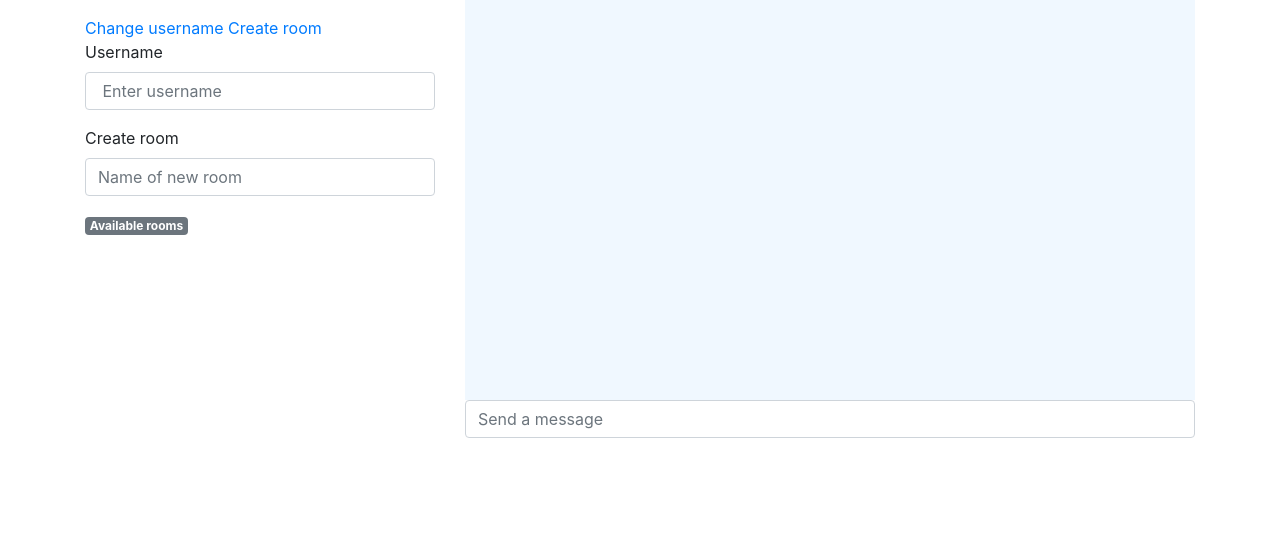
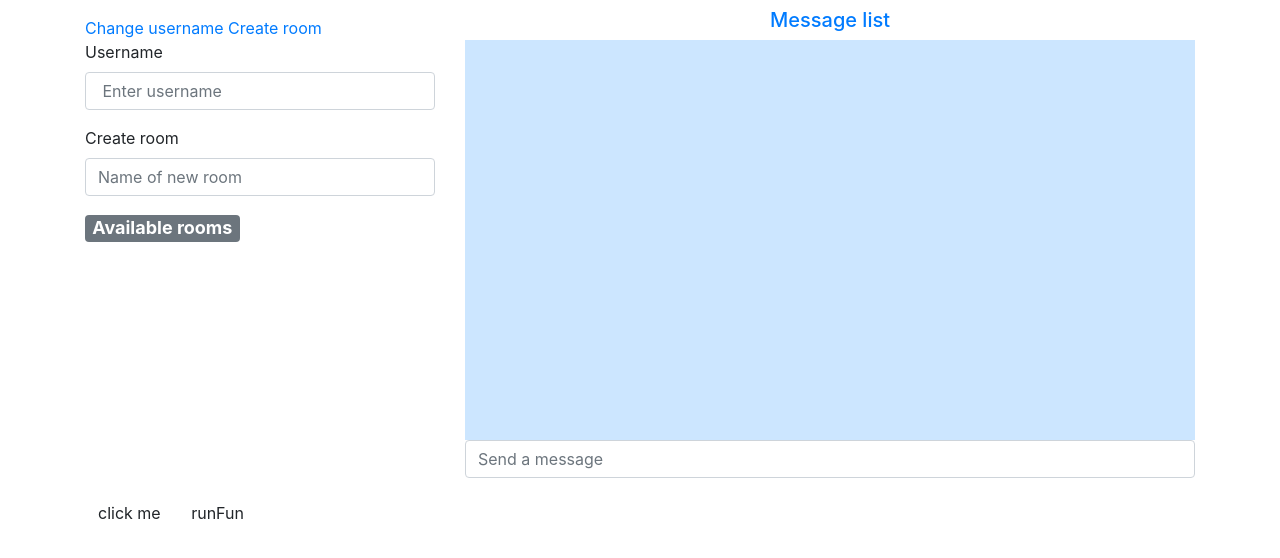
Before and after one commit to shepherdlewis000/flack-chat, a Flask app: page / in a window 1280 px wide. Shown: the top 558 px of the page. Run offline with Flask 2, Linux system fonts and the light colour scheme; some libraries are stand-ins or nearby versions.

Commit message:
Various UI changes mostly

```diff
--- a/app.py
+++ b/app.py
@@ -5,11 +5,15 @@ import json
 from flask import Flask, jsonify, render_template, request, session, url_for
 from flask_socketio import SocketIO, send, emit, join_room, leave_room
 
+# Automatically reload when template files change
+TEMPLATES_AUTO_RELOAD = True
+
 app = Flask(__name__)
-app.config["SECRET_KEY"] = os.getenv("SECRET_KEY")
+app.config["SECRET_KEY"] = os.getenv("SECRET_KEY");
 socketio = SocketIO(app)
 
-rooms = ["general", "second"]
+# rooms = ["general", "second"]
+rooms = ["general"]
 
 # Each group has a list of messages
 messageLists = []
--- a/static/index.js
+++ b/static/index.js
@@ -12,13 +12,14 @@ function createRoom(){
    document.getElementById('newRoom').value='';
    console.log("createRoom CALLED with room: " + room);
    if(!rooms.includes(room)){
-      console.log("unique room create");
       socket.emit("create room", room);
       rooms.push(room);
       console.log("rooms are now: " + rooms);
    }
    else{
-      console.log("Already have a room called that");
+      console.log("Sorry. Room name already in use :-(");
+      bootbox.alert("Can't create a room that already exists!");
+
    }
    return false;
 }
@@ -131,7 +132,6 @@ document.addEventListener('DOMContentLoaded', () => {
       for(let i=0; i<messages.length; i++){
          console.log("Entered loop with message: " + messages[i]);
          document.querySelector('#messages').innerHTML += '<p>' + messages[i] + '</p>';
-         // NOT PUTTING PARAGRAPH BREAKS
       }
       // as per jfiddle.net/KGfG2
       $('.box').scrollTop($('.box')[0].scrollHeight);
@@ -152,12 +152,14 @@ document.addEventListener('DOMContentLoaded', () => {
 
 });
 
-//});
-
 function setUsername(){
    hideUsernameForm();
+
+
 	console.log("setUsername CALLED");
-	localStorage.username = document.querySelector('#username').value;
+   localStorage.username = document.querySelector('#username').value;
+   bootbox.alert("Username successfully set to " + localStorage.username + ".");
+
    document.querySelector('#username').value = '';
 	socket.emit("set username", localStorage.username);
 
@@ -169,7 +171,7 @@ function setUsername(){
       localStorage.setItem('currentRoom', 'general');
       changeRooms("general");
 	}
-	document.querySelector('#welcome').innerHTML = "Welcome " + localStorage.username;
+	document.querySelector('#welcome').innerHTML = "<h4>Welcome " + localStorage.username + "</h4>";
 
 	/* set back to room general
 	localStorage.setItem('currentRoom', 'general');
--- a/static/styles.css
+++ b/static/styles.css
@@ -10,7 +10,7 @@
    height: 400px;
    display: block;
    overflow:scroll;
-   background-color: AliceBlue;
+   background-color: #cce6ff;
 }
 #changeUsername{
 
--- a/templates/index.html
+++ b/templates/index.html
@@ -1,18 +1,14 @@
 <!DOCTYPE html>
 <html>
+
 <head>
    <!-- TRY TO PREVENT CACHING PROBLEM OF FUNCTION NOT DEFINED UPON onsubmit -->
    <meta http-equiv="Cache-Control" content="no-cache, no-store, must-revalidate">
    <meta http-equiv="Pragma" content="no-cache">
    <meta http-equiv="Expires" content="0">
    <link rel="stylesheet" href="{{ url_for('static', filename='styles.css') }}">
-        	<script type="text/javascript" src="{{ url_for('static', filename='index.js') }}"></script>
-
-        	<script type="text/javascript" src="//cdnjs.cloudflare.com/ajax/libs/socket.io/1.3.6/socket.io.min.js"></script>
-			<link rel="stylesheet" href="https://stackpath.bootstrapcdn.com/bootstrap/4.3.1/css/bootstrap.min.css" integrity="sha384-ggOyR0iXCbMQv3Xipma34MD+dH/1fQ784/j6cY/iJTQUOhcWr7x9JvoRxT2MZw1T" crossorigin="anonymous">
-        	<script src="https://code.jquery.com/jquery-3.3.1.slim.min.js" integrity="sha384-q8i/X+965DzO0rT7abK41JStQIAqVgRVzpbzo5smXKp4YfRvH+8abtTE1Pi6jizo" crossorigin="anonymous"></script>
-			<script src="https://cdnjs.cloudflare.com/ajax/libs/popper.js/1.14.7/umd/popper.min.js" integrity="sha384-UO2eT0CpHqdSJQ6hJty5KVphtPhzWj9WO1clHTMGa3JDZwrnQq4sF86dIHNDz0W1" crossorigin="anonymous"></script>
-			<script src="https://stackpath.bootstrapcdn.com/bootstrap/4.3.1/js/bootstrap.min.js" integrity="sha384-JjSmVgyd0p3pXB1rRibZUAYoIIy6OrQ6VrjIEaFf/nJGzIxFDsf4x0xIM+B07jRM" crossorigin="anonymous"></script>
+   <link rel="stylesheet" href="https://stackpath.bootstrapcdn.com/bootstrap/4.3.1/css/bootstrap.min.css"
+      integrity="sha384-ggOyR0iXCbMQv3Xipma34MD+dH/1fQ784/j6cY/iJTQUOhcWr7x9JvoRxT2MZw1T" crossorigin="anonymous">
 
    <title>F-lack</title>
 </head>
@@ -21,7 +17,6 @@
    <div class="container">
       <div class="row">
          <div class="col-4">
-               <!-- <h4 id="welcome"></h4> -->
             <p id="welcome"></p>
             <a id="changeUsernameLink" onclick="showUsernameForm()" href="#">Change username</a>
             <a id="changeRoomLink" onclick="showRoomForm()" href="#">Create room</a>
@@ -32,7 +27,8 @@
                   <div class="form-group">
                      <!-- <a id="cancelNameForm" onclick="hideUsernameForm()" href="#">Cancel</a> -->
                      <label for="username" id="usernameLabel">Username</label>
-    			     <input type="text" class="form-control" id="username" aria-describedby="usernameHelp" placeholder=" Enter username">
+                     <input type="text" class="form-control" id="username" aria-describedby="usernameHelp"
+                        placeholder=" Enter username">
                      <!-- <small id="usernameHelp" class="form-text text-muted">Please enter a username.</small> -->
 
                   </div>
@@ -43,22 +39,27 @@
                <form id="newroomf" onsubmit="createRoom(newRoom); return false;">
                   <div class="form-group">
                      <label for="newRoom" id="newRoomLabel">Create room</label>
-                  <input type="text" class="form-control" id="newRoom" aria-describedby="newRoomHelp" placeholder="Name of new room">
+                     <input type="text" class="form-control" id="newRoom" aria-describedby="newRoomHelp"
+                        placeholder="Name of new room">
                      <!-- <small id="newRoomHelp" class="form-text text-muted">Enter name of room to create.</small> -->
                      <!-- <br><a id="cancelRoomForm" onclick="hideRoomForm()" href="#">Cancel</a> -->
                   </div>
                </form>
             </div>
 
-  			       <p><div id="current-room"></div></p>
-                <span class="badge badge-secondary">Available rooms</span>
-  			       <div id="roomButtons"></div>
+            <p>
+               <div id="current-room"></div>
+            </p>
+
+            <h4><span class="badge badge-secondary">Available rooms</span></h4>
+            <div id="roomButtons" class="mb-5"></div>
 
             <div id="joinMessage"></div>
          </div> <!-- end div class col-4 -->
 
          <div class="col-8">
-                <div class="box" id="messages">
+            <p class="h5 text-primary text-center mt-2">Message list</p>
+            <div class="box border-primary" id="messages">
             </div>
             <form id="messageForm" onsubmit="submitMessage(message); return false;">
                <div class="form-group">
@@ -67,4 +68,19 @@
             </form>
          </div> <!-- end div class col-8 -->
       </div>
+      <button class="btn" onclick="bootbox.alert('Hello')">click me</button><!--works! -->
+      <button class="btn" onclick="runFun()">runFun</button>
+
+      <script type="text/javascript" src="//cdnjs.cloudflare.com/ajax/libs/socket.io/1.3.6/socket.io.min.js"></script>
+      <script src="https://ajax.googleapis.com/ajax/libs/jquery/1.12.4/jquery.min.js"></script>
+      <!-- <script src="https://code.jquery.com/jquery-3.3.1.slim.min.js" integrity="sha384-q8i/X+965DzO0rT7abK41JStQIAqVgRVzpbzo5smXKp4YfRvH+8abtTE1Pi6jizo" crossorigin="anonymous"></script> -->
+      <!--	<script src="https://cdnjs.cloudflare.com/ajax/libs/popper.js/1.14.7/umd/popper.min.js" integrity="sha384-UO2eT0CpHqdSJQ6hJty5KVphtPhzWj9WO1clHTMGa3JDZwrnQq4sF86dIHNDz0W1" crossorigin="anonymous"></script>
+      <script src="https://stackpath.bootstrapcdn.com/bootstrap/4.3.1/js/bootstrap.min.js" integrity="sha384-JjSmVgyd0p3pXB1rRibZUAYoIIy6OrQ6VrjIEaFf/nJGzIxFDsf4x0xIM+B07jRM" crossorigin="anonymous"></script>
+   -->
+      <script src="https://cdn.jsdelivr.net/npm/bootstrap@5.0.0-beta1/dist/js/bootstrap.bundle.min.js"></script>
+      <script src="{{ url_for('static', filename='bootbox.min.js') }}"></script>
+      <script type="text/javascript" src="{{ url_for('static', filename='index.js') }}"></script>
+
 </body>
+
+</html>
```
Also changed, not shown: README.md, 3 other files. Lines whose indentation alone changed are shown as unchanged.
